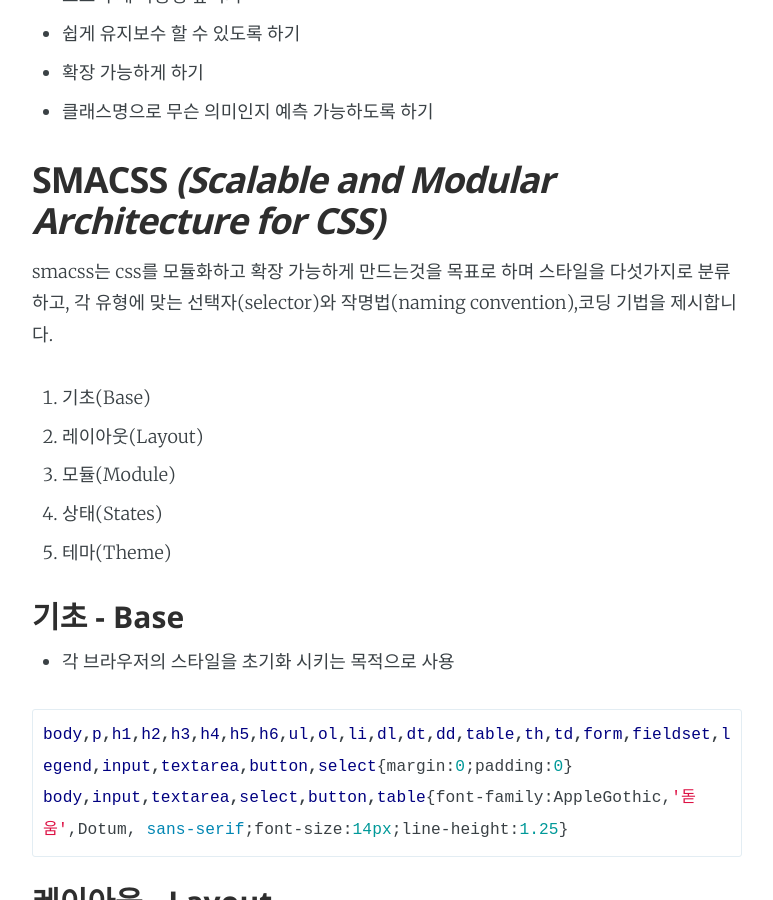
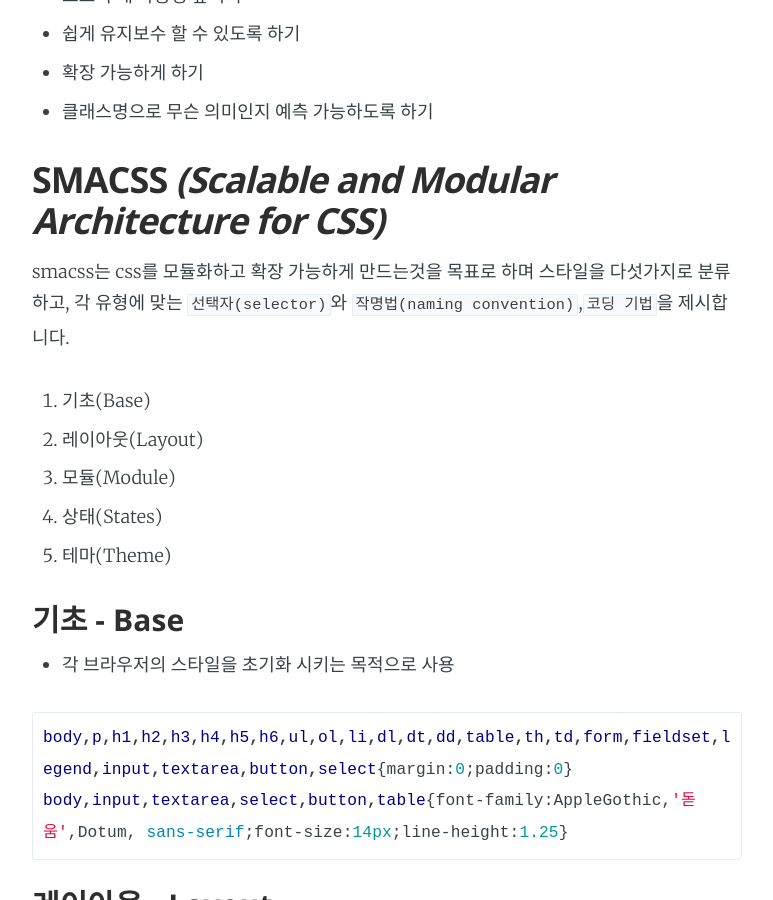
Before and after one commit to rosario/kasper, a Jekyll site: the page built from _posts/2019-03-11-css.md, in a window 1280 px wide and 900 px high, scrolled down 555 px. Shown: the whole window, without its empty margins (253-1026 px from the left). Built offline with Jekyll 4.4.1, drawn with Linux system fonts in a browser that asks for light colours; some of the changed text lies outside the part shown.

Commit message:
Update 2019-03-11-css.md

```diff
--- a/_posts/2019-03-11-css.md
+++ b/_posts/2019-03-11-css.md
@@ -14,7 +14,8 @@
 
 ## SMACSS *(Scalable and Modular Architecture for CSS)*
 
-smacss는 css를 모듈화하고 확장 가능하게 만드는것을 목표로 하며 스타일을 다섯가지로 분류하고, 각 유형에 맞는 선택자(selector)와 작명법(naming convention),코딩 기법을 제시합니다.
+smacss는 css를 모듈화하고 확장 가능하게 만드는것을 목표로 하며 스타일을 다섯가지로 분류하고, 각 유형에 맞는 `선택자(selector)`와 `작명법(naming convention)`,`코딩 기법`을 제시합니다.
+
 1. 기초(Base)
 2. 레이아웃(Layout)
 3. 모듈(Module)
@@ -101,7 +102,7 @@
 
 ## BEM *(Block Element Modifier)*
 
-클래스를 구조화하여 이름을 지정, 코드의 유연성과 유지 관리 가능성을 높이는 방법이며 블록(block), 요소(element), 상태(modifier)로 구분하여 클래스 작성한다.
+클래스를 구조화하여 이름을 지정, 코드의 유연성과 유지 관리 가능성을 높이는 방법이며 `블록(block)`, `요소(element)`, `상태(modifier)`로 구분하여 클래스 작성한다.
 클래스명을 작명 할 때 에는 **Block__Element--Modifier** 로 작명한다.
 
 ### Block
@@ -237,7 +238,7 @@
 
 ## OOCSS *(Object Oriented)*
 
-CSS를 모듈 방식으로 코딩하여 중복을 최소화하는 기법
+CSS를 모듈 방식으로 코딩하여 `중복을 최소화`하는 기법
 
 1. 구조와 외형의 분리 (Separate structure and skin)
 2. 컨테이너와 내용 분리 (Separate container and content)
@@ -292,8 +293,8 @@
 각각의 방법론에는 장/단점이 존재하기 때문에 자신에게(팀원 및 프로젝트별로) 최적의 방법론을 사용하는것이 중요하다. 분명한 점은 다른 개발자들이 나의 코드를 직관적으로 이해하고 많은 고민할 필요 없이 코드를 수정하여 공헌할 수 있게 하기 위해서는 잘 정의된 css가 중요하다.
 
 
+
 #### 참고
 
 [CSS 방법론 — BEM (Block Element Modifier)](https://medium.com/witinweb/css-%EB%B0%A9%EB%B2%95%EB%A1%A0-1-bem-block-element-modifier-1c03034e65a1)
-
 [CSS방법론 SMACSS, BEM, OOCSSWIT - NTS UIT Blog](https://wit.nts-corp.com/2015/04/16/3538)
```
